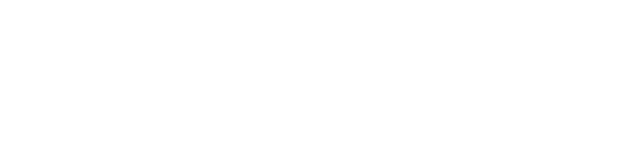
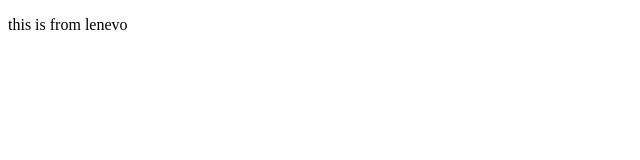
Before and after one commit to iamimranh/gitLearnWithRakib, a plain HTML site: page index.html in a window 1280 px wide. Shown: the whole page, without its empty margins (0-640 px from the left). Drawn offline with Linux system fonts and the light colour scheme.

Commit message:
add from lenevo

```diff
--- a/index.html
+++ b/index.html
@@ -5,5 +5,7 @@
     <meta name="viewport" content="width=device-width, initial-scale=1.0" />
     <title>Document</title>
   </head>
-  <body></body>
+  <body>
+    <p>this is from lenevo</p>
+  </body>
 </html>
```
